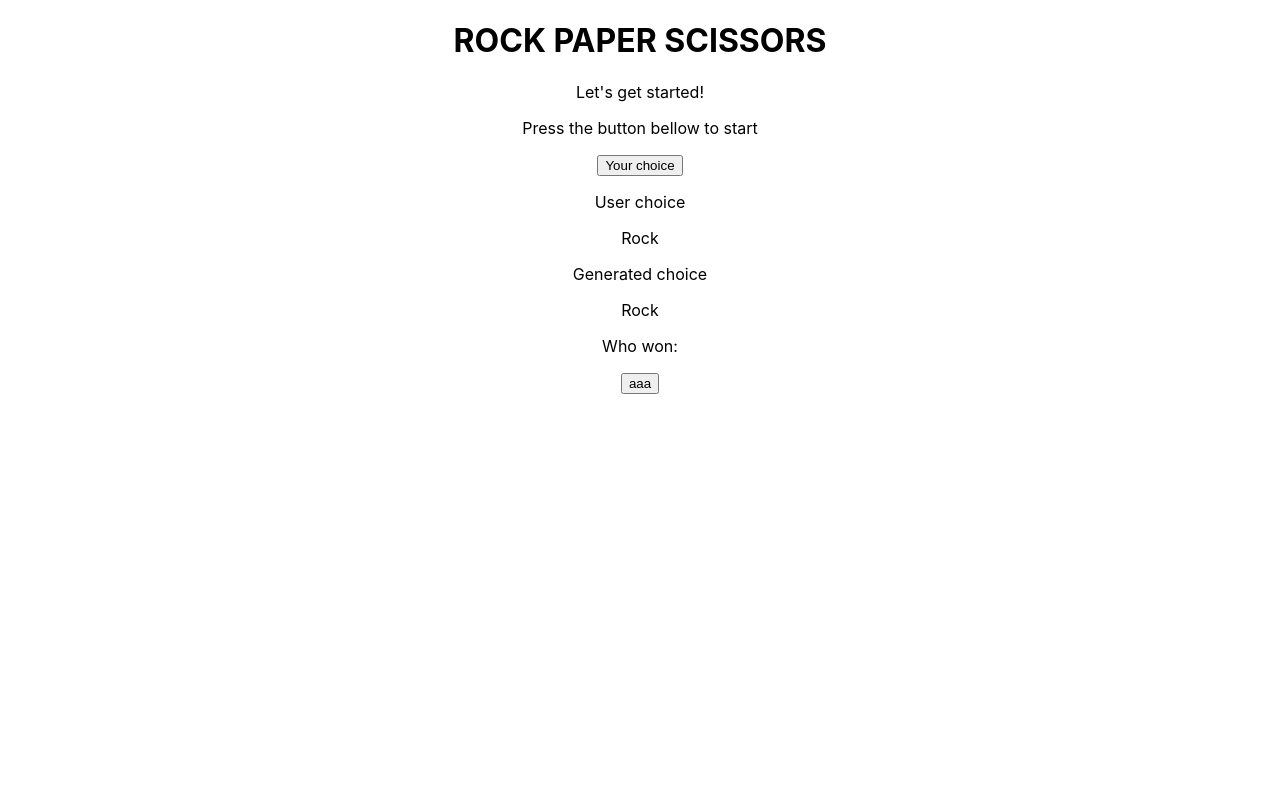
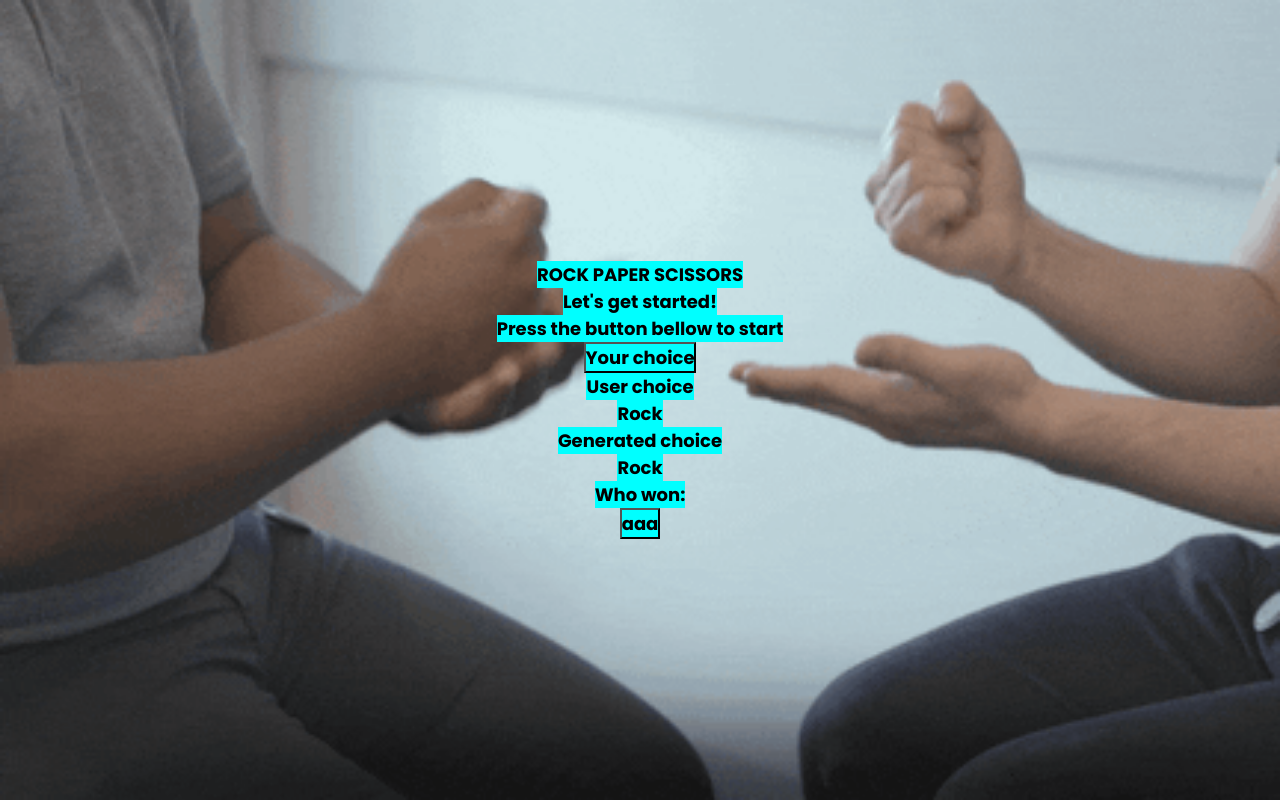
Before and after one commit to aldask/rock-paper-scissors, a React (Create React App) app: page / in a window 1280 px wide. Built offline with nearby package versions, Linux system fonts and the light colour scheme.

Commit message:
just a bit

```diff
--- a/src/App.tsx
+++ b/src/App.tsx
@@ -1,15 +1,11 @@
 import React from 'react';
-import logo from './logo.svg';
 import './App.css';
-import MainPage from './main';
 import Buttons from './logic';
 
 function App() {
   return (
     <div className="App">
-      <MainPage />
       <Buttons />
-
     </div>
   );
 }
--- a/src/index.css
+++ b/src/index.css
@@ -1,13 +1,22 @@
-body {
+@import url('https://fonts.googleapis.com/css2?family=Poppins:wght@300;400;500;700&display=swap');
+
+* {
+  box-sizing: border-box;
   margin: 0;
-  font-family: -apple-system, BlinkMacSystemFont, 'Segoe UI', 'Roboto', 'Oxygen',
-    'Ubuntu', 'Cantarell', 'Fira Sans', 'Droid Sans', 'Helvetica Neue',
-    sans-serif;
-  -webkit-font-smoothing: antialiased;
-  -moz-osx-font-smoothing: grayscale;
+  padding: 0;
+  color: rgb(0, 0, 0);
+  font-size: 18px;
+  font-family: 'Poppins', sans-serif;
+  font-weight: bold;
+  background-color: aqua;
 }
-
-code {
-  font-family: source-code-pro, Menlo, Monaco, Consolas, 'Courier New',
-    monospace;
+.mainContainer {
+  display: flex;
+  flex-direction: column;
+  background-color: aqua;
+  align-items: center;
+  justify-content: center;
+  height: 100vh;
+  background-image: url(img/background.gif);
+  background-size: cover;
 }
--- a/src/logic.tsx
+++ b/src/logic.tsx
@@ -87,7 +87,11 @@ const Buttons: React.FC = () => {
 
 
     return (
-    <div>
+        <>
+        <div className='mainContainer'>
+            <h1 className='main'>ROCK PAPER SCISSORS</h1>
+            <p>Let's get started!</p>
+            <p>Press the button bellow to start</p>
             <button onClick={handleChoice}>Your choice</button>
             <p>User choice</p>
             <p>{userText}</p>
@@ -96,6 +100,7 @@ const Buttons: React.FC = () => {
             <p>Who won:</p>
             <button onClick={handleWhoWon}>aaa</button>
         </div>
+        </>
         );
     };
 
```
Also changed, not shown: src/img/background.gif (added). Lines whose indentation alone changed are shown as unchanged.
